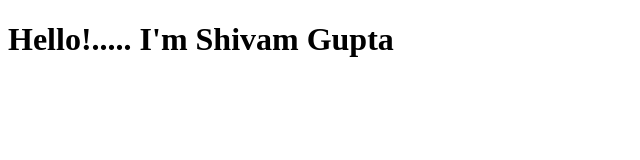
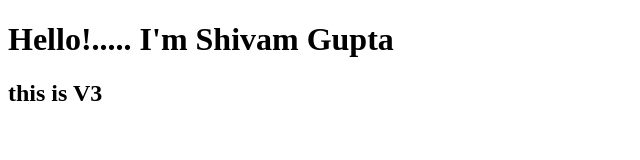
Before and after one commit to imShivamGupta3/MyRepo, a plain HTML site: page index.html in a window 1280 px wide. Shown: the whole page, without its empty margins (0-640 px from the left). Drawn offline with Linux system fonts and the light colour scheme.

Commit message:
version 3

```diff
--- a/index.html
+++ b/index.html
@@ -7,5 +7,6 @@
 </head>
 <body>
     <h1> Hello!..... I'm Shivam Gupta</h1>
+    <h2>this is V3</h2>
 </body>
 </html>
```
